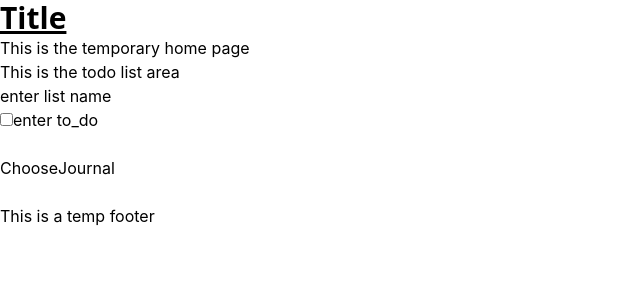
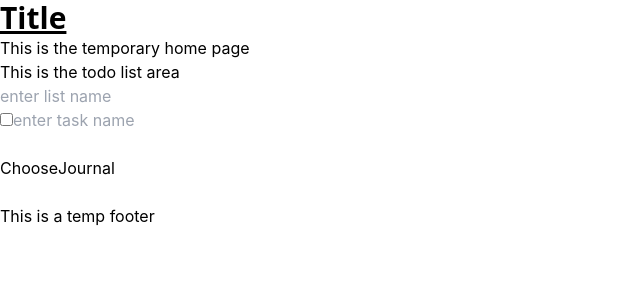
Before and after one commit to cherryontech/comet-cruisers-spring2024, a React (Create React App) app: page / in a window 1280 px wide. Shown: the top 300 px of the page, without its empty margins (0-640 px from the left). Built offline with nearby package versions, Linux system fonts and the light colour scheme.

Commit message:
fix eslint errors in todolist.js
make it so that empty inputs have placeholders

```diff
--- a/src/js/Todo.js
+++ b/src/js/Todo.js
@@ -7,11 +7,11 @@ const Todo = () => {
   //default json for empty storage
   let default_lists = [
     {
-      list_name: 'enter list name',
+      list_name: '',
       tasks: [
         {
           checked: false,
-          task_name: 'enter to_do'
+          task_name: ''
         }
       ]
     }
@@ -32,16 +32,16 @@ const Todo = () => {
       <p> This is the todo list area</p>
       <form className="todolists">
         {listsState.map((l, ind) => (
-          <div className="list-wrapper">
-            <input type='text' value={l.list_name}></input>
+          <div key={l.list_name} className="list-wrapper">
+            <input type="text" value={l.list_name} placeholder="enter list name"></input>
             {l.tasks.map((task) => (
-              <div className='task-wrapper'>
+              <div key={task.task_name} className="task-wrapper">
                 <input
                   className="task-input"
                   type="checkbox"
                   name="task_check"
                   checked={task.checked}></input>
-                <input type='text' value={task.task_name}></input>
+                <input type="text" value={task.task_name} placeholder="enter task name"></input>
               </div>
             ))}
           </div>
```
